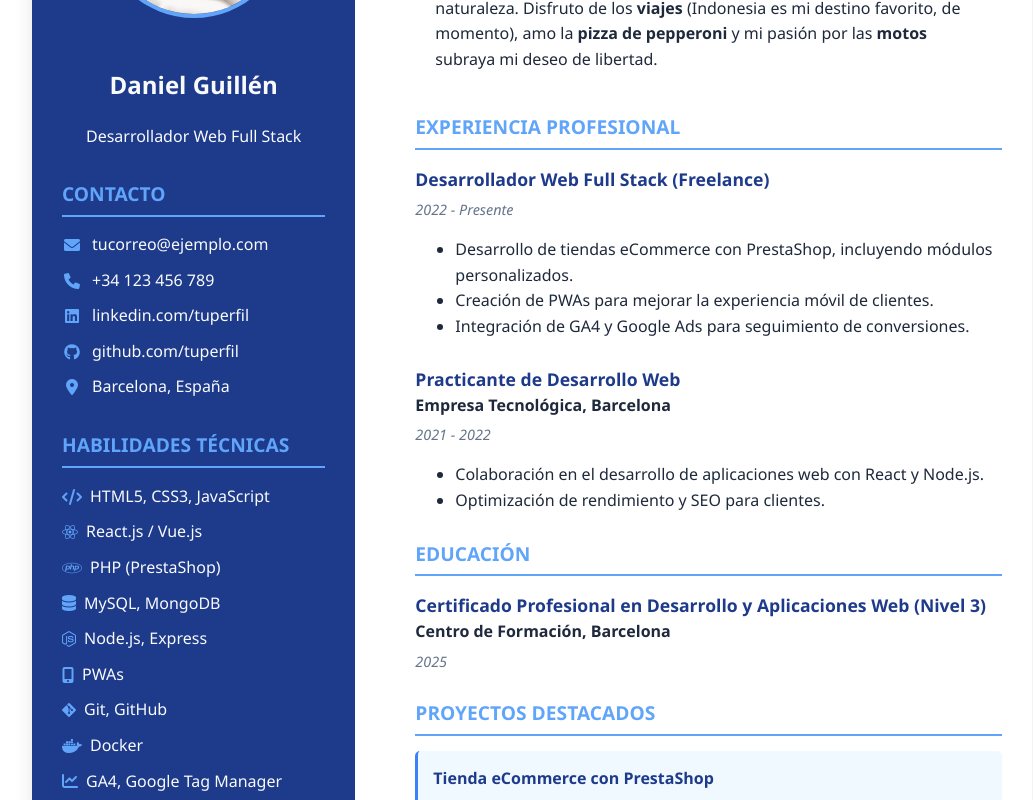
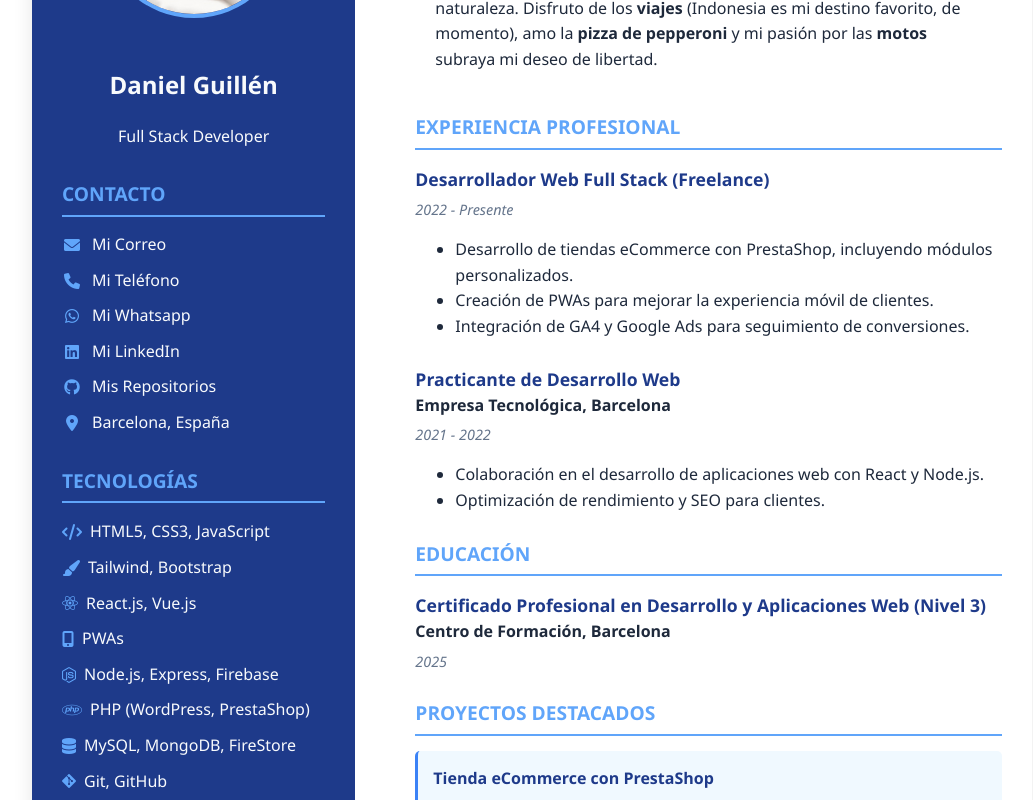
Before and after one commit to DanielGuillen88/Mi-Portafolio, a React (Vite) app in the folder Mi-Portafolio/: page / in a window 1280 px wide. Shown: the part 220-1020 px from the top of the page, without its empty margins (108-1141 px from the left). Built offline with nearby package versions, Linux system fonts and the light colour scheme.

Commit message:
Actualizados datos de contacto y tecnologías

```diff
--- a/Mi-Portafolio/src/components/LeftColumn/index.jsx
+++ b/Mi-Portafolio/src/components/LeftColumn/index.jsx
@@ -8,30 +8,33 @@ export default function LeftColumn() {
           <div className="profile">
             <ProfilePhoto />
             <h2>Daniel Guillén</h2>
-            <p className="subtitle">Desarrollador Web Full Stack</p>
+            <p className="subtitle">Full Stack Developer</p>
           </div>
 
           <div className="contact-info">
             <h3 className="section-title">Contacto</h3>
-            <a href="mailto:tucorreo@ejemplo.com"><i className="fas fa-envelope"></i> tucorreo@ejemplo.com</a>
-            <a href="tel:+123456789"><i className="fas fa-phone"></i> +34 123 456 789</a>
-            <a href="https://linkedin.com/tuperfil" target="_blank" rel="noopener noreferrer"><i className="fab fa-linkedin"></i> linkedin.com/tuperfil</a>
-            <a href="https://github.com/tuperfil" target="_blank" rel="noopener noreferrer"><i className="fab fa-github"></i> github.com/tuperfil</a>
-            <a href="#"><i className="fas fa-map-marker-alt"></i> Barcelona, España</a>
+            <a href="mailto:danielguillen85@gmail.com"><i className="fas fa-envelope"></i> Mi Correo</a>
+            <a href="tel:+34669365423"><i className="fas fa-phone"></i> Mi Teléfono</a>
+            <a href="https://wa.me/34669365423?text=Hola%20Dani!%20Me%20encant%C3%B3%20tu%20portafolio%20%C2%BFQu%C3%A9%20te%20parece%20si%20concretamos%20una%20llamada%3F"><i className="fa-brands fa-whatsapp"></i> Mi Whatsapp</a>
+            <a href="https://www.linkedin.com/in/daniel-guillen-oliver/" target="_blank" rel="noopener noreferrer"><i className="fab fa-linkedin"></i>Mi LinkedIn</a>
+            <a href="https://github.com/DanielGuillen88" target="_blank" rel="noopener noreferrer"><i className="fab fa-github"></i>Mis Repositorios</a>
+            <a><i className="fas fa-map-marker-alt"></i> Barcelona, España</a>
           </div>
 
           <div className="skills">
-            <h3 className="section-title">Habilidades Técnicas</h3>
+            <h3 className="section-title">Tecnologías</h3>
+            {/* para encontrar mas iconos https://fontawesome.com/search?ic=brands */}
             <ul className="skills-list">
               <li><i className="fas fa-code"></i> HTML5, CSS3, JavaScript</li>
-              <li><i className="fab fa-react"></i> React.js / Vue.js</li>
-              <li><i className="fab fa-php"></i> PHP (PrestaShop)</li>
-              <li><i className="fas fa-database"></i> MySQL, MongoDB</li>
-              <li><i className="fab fa-node-js"></i> Node.js, Express</li>
+              <li><i className="fas fa-paint-brush"></i> Tailwind, Bootstrap</li>
+              <li><i className="fab fa-react"></i> React.js, Vue.js</li>
               <li><i className="fas fa-mobile-alt"></i> PWAs</li>
+              <li><i className="fab fa-node-js"></i> Node.js, Express, Firebase</li>
+              <li><i className="fab fa-php"></i> PHP (WordPress, PrestaShop)</li>
+              <li><i className="fas fa-database"></i> MySQL, MongoDB, FireStore</li>
               <li><i className="fab fa-git-alt"></i> Git, GitHub</li>
-              <li><i className="fab fa-docker"></i> Docker</li>
-              <li><i className="fas fa-chart-line"></i> GA4, Google Tag Manager</li>
+              <li><i className="fas fa-pencil-ruler"></i> Figma, Gimp</li>
+              <li><i className="fa-brands fa-google"></i> Analytics 4, Tag Manager, AdSense</li>
             </ul>
           </div>
 
```
